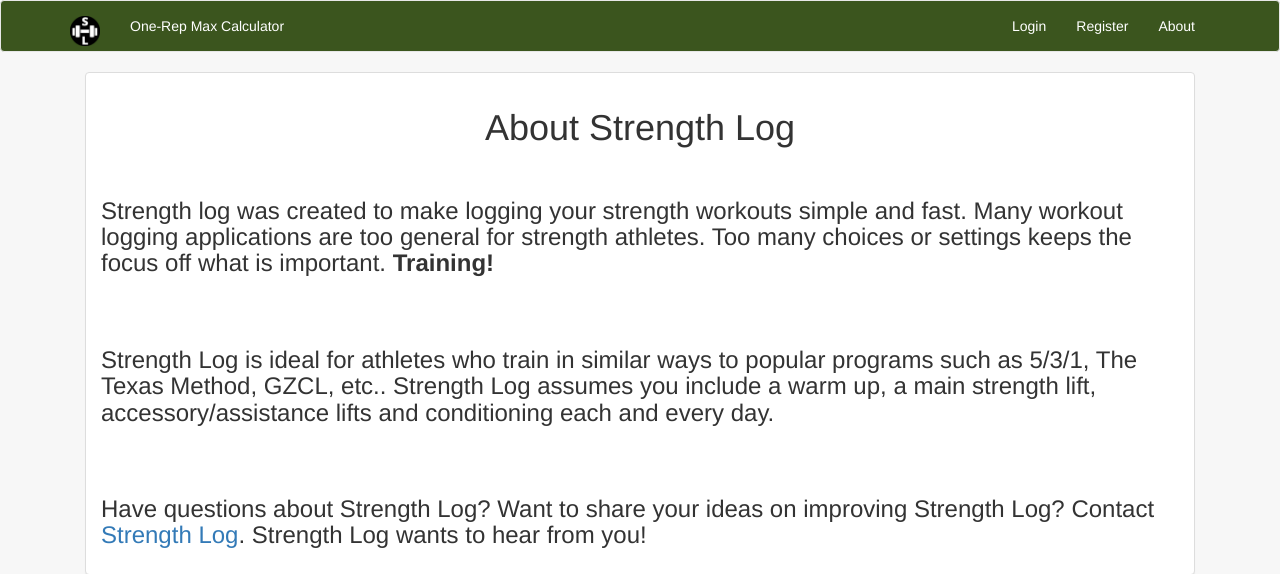
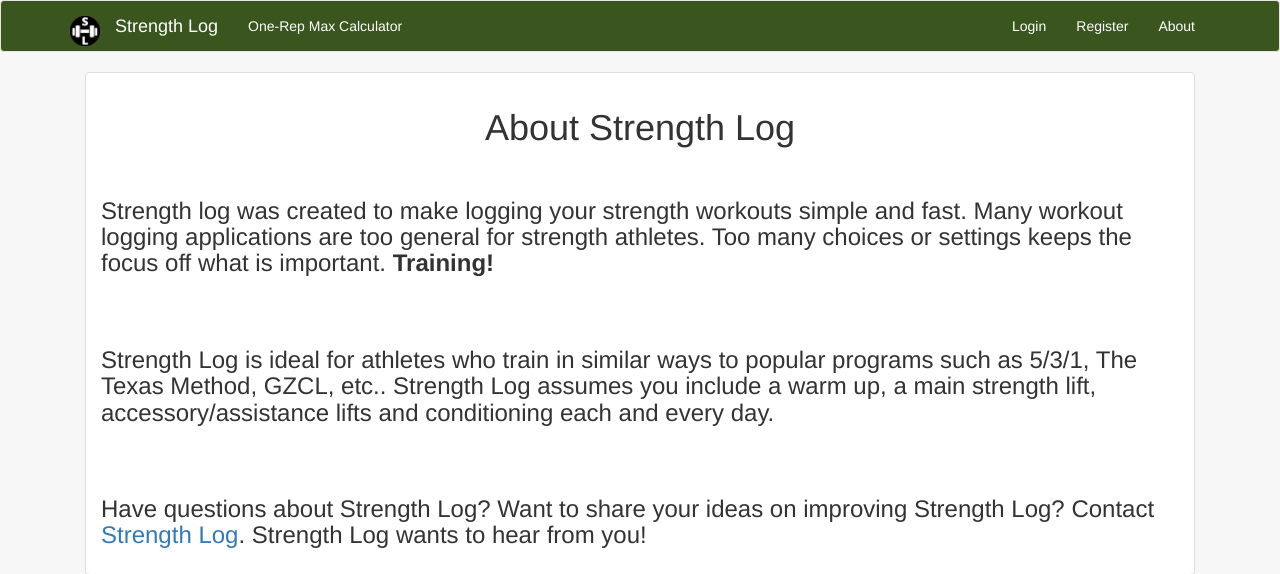
Before and after one commit to Rshep3087/strength_log, a Flask app: page /about in a window 1280 px wide. Shown: the top 574 px of the page. Run offline with Flask 2, Linux system fonts and the light colour scheme; some libraries are stand-ins or nearby versions.

Commit message:
added Strength Log link back to navbar

```diff
--- a/strength_log/templates/base.html
+++ b/strength_log/templates/base.html
@@ -20,9 +20,10 @@
           <span class="icon-bar"></span>
           <span class="icon-bar"></span>
         </button>
-        <a class="navbar-brand" href="{{ url_for('main.index') }}">
+          <a class="navbar-brand" href="{{ url_for('main.index') }}">
           <img src="{{ url_for('static', filename='assets/logo.png') }}" width="30" height="30" alt="logo" class="d-inline-block align-top">
         </a>
+        <a href="{{ url_for('main.index') }}" class="navbar-brand">Strength Log</a>
       </div>
       <div class="collapse navbar-collapse" id="bs-example-navbar-collapse-1">
         <ul class="nav navbar-nav navbar-custom">
```
